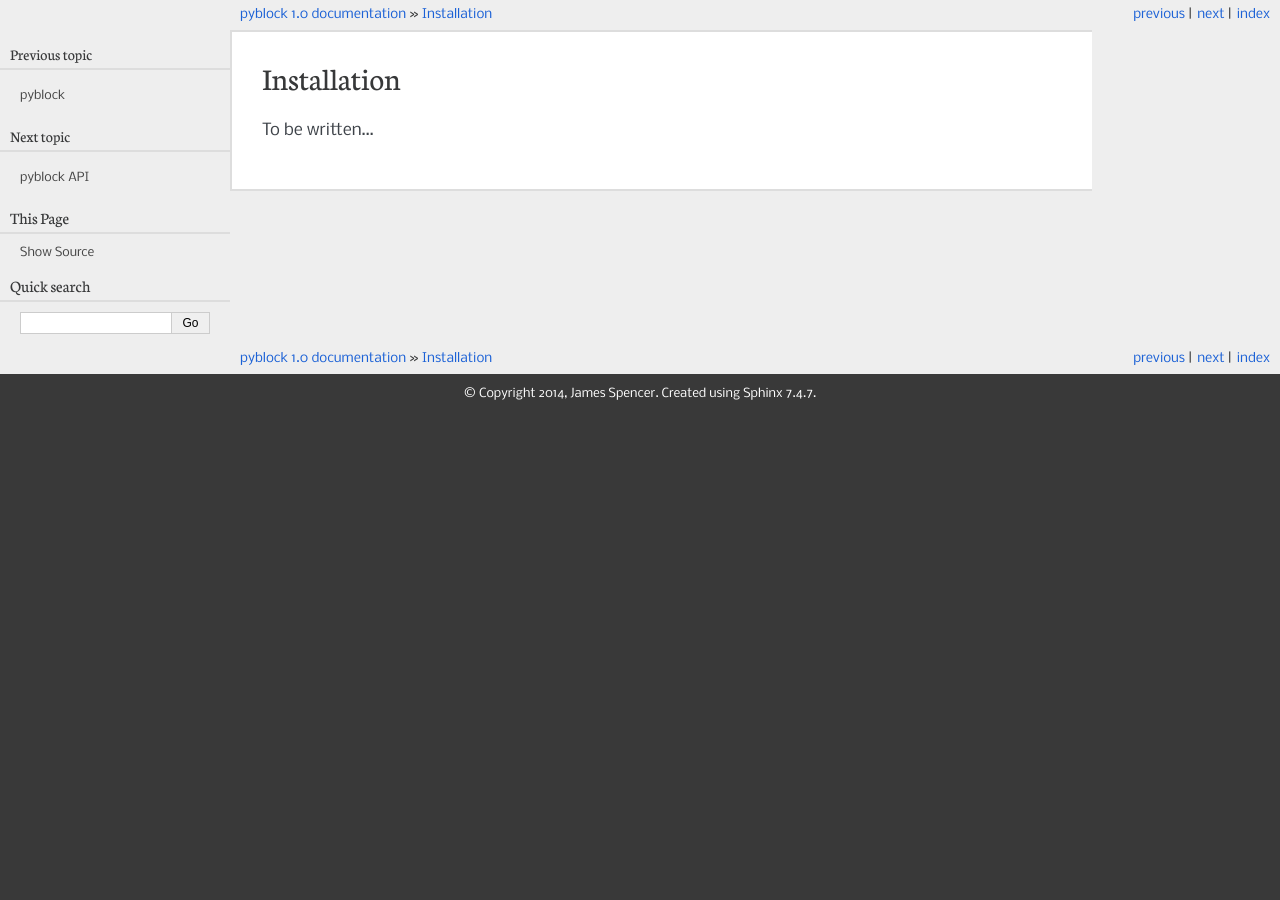
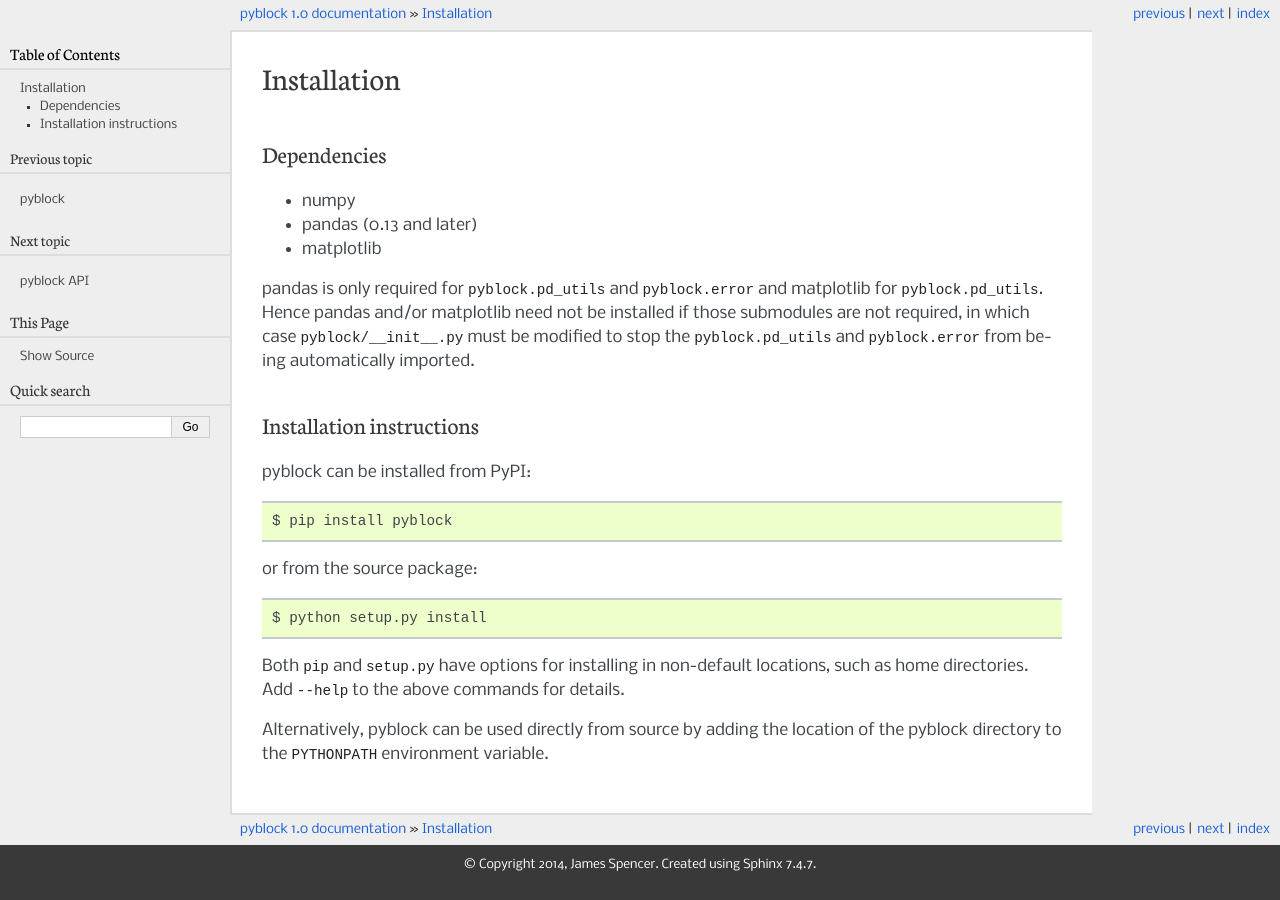
Before and after one commit to crane-cele/laughing-octo-disco, a Sphinx documentation site: the page built from tools/pyblock/docs/install.rst, in a window 1280 px wide. Built offline with Sphinx 7.4.7, drawn with Linux system fonts in a browser that asks for light colours.

Commit message:
pyblock installation instructions.

```diff
--- a/tools/pyblock/docs/install.rst
+++ b/tools/pyblock/docs/install.rst
@@ -1,4 +1,36 @@
 Installation
 ============
 
-To be written...
+Dependencies
+------------
+
+* numpy
+* pandas (0.13 and later)
+* matplotlib
+
+pandas is only required for :mod:`pyblock.pd_utils` and
+:mod:`pyblock.error` and matplotlib for :mod:`pyblock.pd_utils`.  Hence pandas and/or
+matplotlib need not be installed if those submodules are not required, in which case
+``pyblock/__init__.py`` must be modified to stop the :mod:`pyblock.pd_utils` and
+:mod:`pyblock.error` from being automatically imported.
+
+Installation instructions
+-------------------------
+
+pyblock can be installed from PyPI:
+
+.. code-block:: bash
+
+    $ pip install pyblock
+
+or from the source package:
+
+.. code-block:: bash
+
+    $ python setup.py install
+
+Both ``pip`` and ``setup.py`` have options for installing in non-default locations, such
+as home directories.  Add ``--help`` to the above commands for details.
+
+Alternatively, pyblock can be used directly from source by adding the location of the
+pyblock directory to the ``PYTHONPATH`` environment variable.
```
